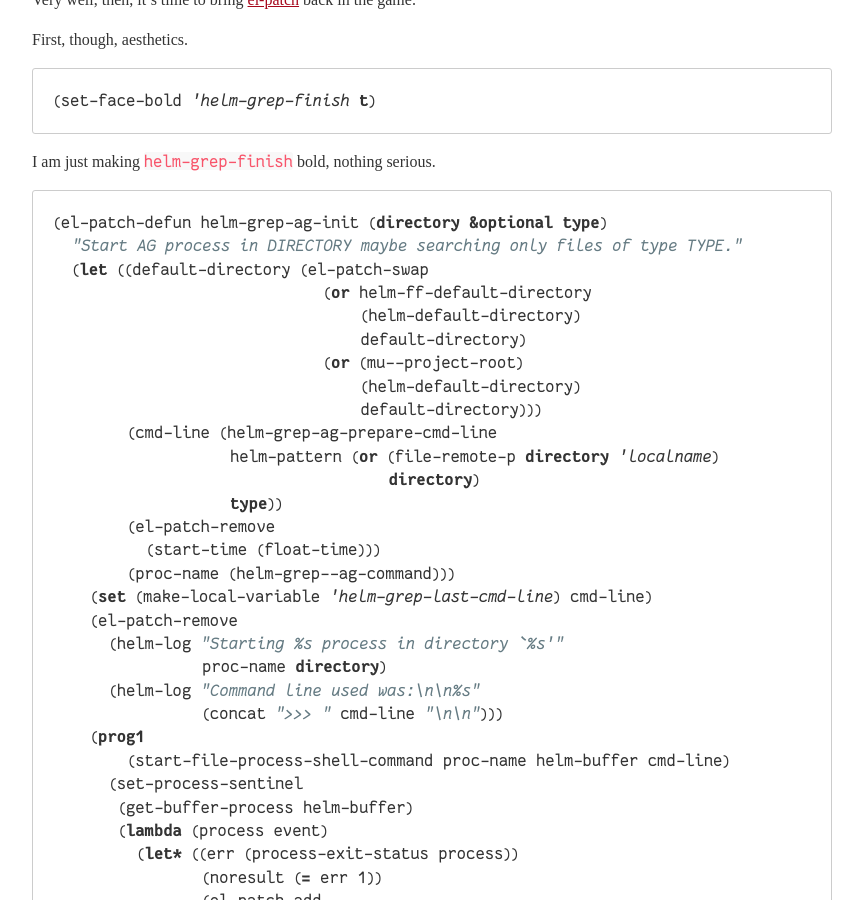
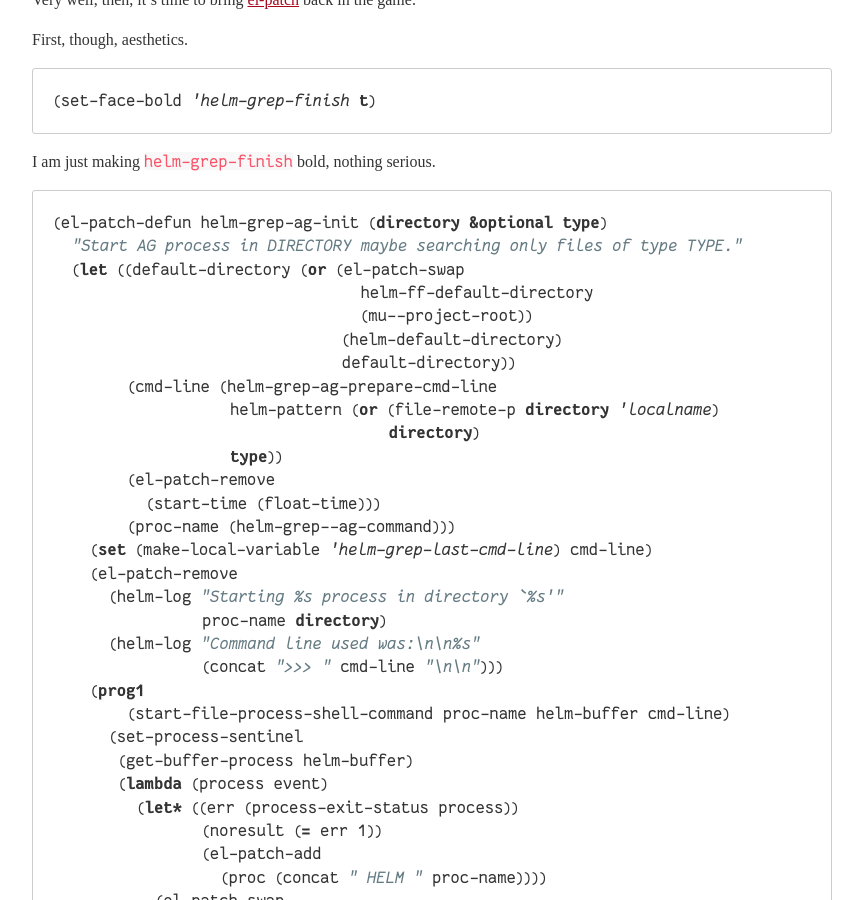
Before and after one commit to manuel-uberti/manuel-uberti.github.io, a Jekyll site: the page built from _posts/2020-03-01-helm-ripgrep-mode-line.md, in a window 1280 px wide and 900 px high, scrolled down 404 px. Shown: the whole window, without its empty margins (208-1071 px from the left). Built offline with Jekyll 4.4.1, drawn with Linux system fonts in a browser that asks for light colours; some web fonts are replaced.

Commit message:
Simplify patch

````diff
--- a/_posts/2020-03-01-helm-ripgrep-mode-line.md
+++ b/_posts/2020-03-01-helm-ripgrep-mode-line.md
@@ -30,13 +30,11 @@ I am just making `helm-grep-finish` bold, nothing serious.
 ``` emacs-lisp
 (el-patch-defun helm-grep-ag-init (directory &optional type)
   "Start AG process in DIRECTORY maybe searching only files of type TYPE."
-  (let ((default-directory (el-patch-swap
-                             (or helm-ff-default-directory
-                                 (helm-default-directory)
-                                 default-directory)
-                             (or (mu--project-root)
-                                 (helm-default-directory)
-                                 default-directory)))
+  (let ((default-directory (or (el-patch-swap
+                                 helm-ff-default-directory
+                                 (mu--project-root))
+                               (helm-default-directory)
+                               default-directory))
         (cmd-line (helm-grep-ag-prepare-cmd-line
                    helm-pattern (or (file-remote-p directory 'localname)
                                     directory)
````
